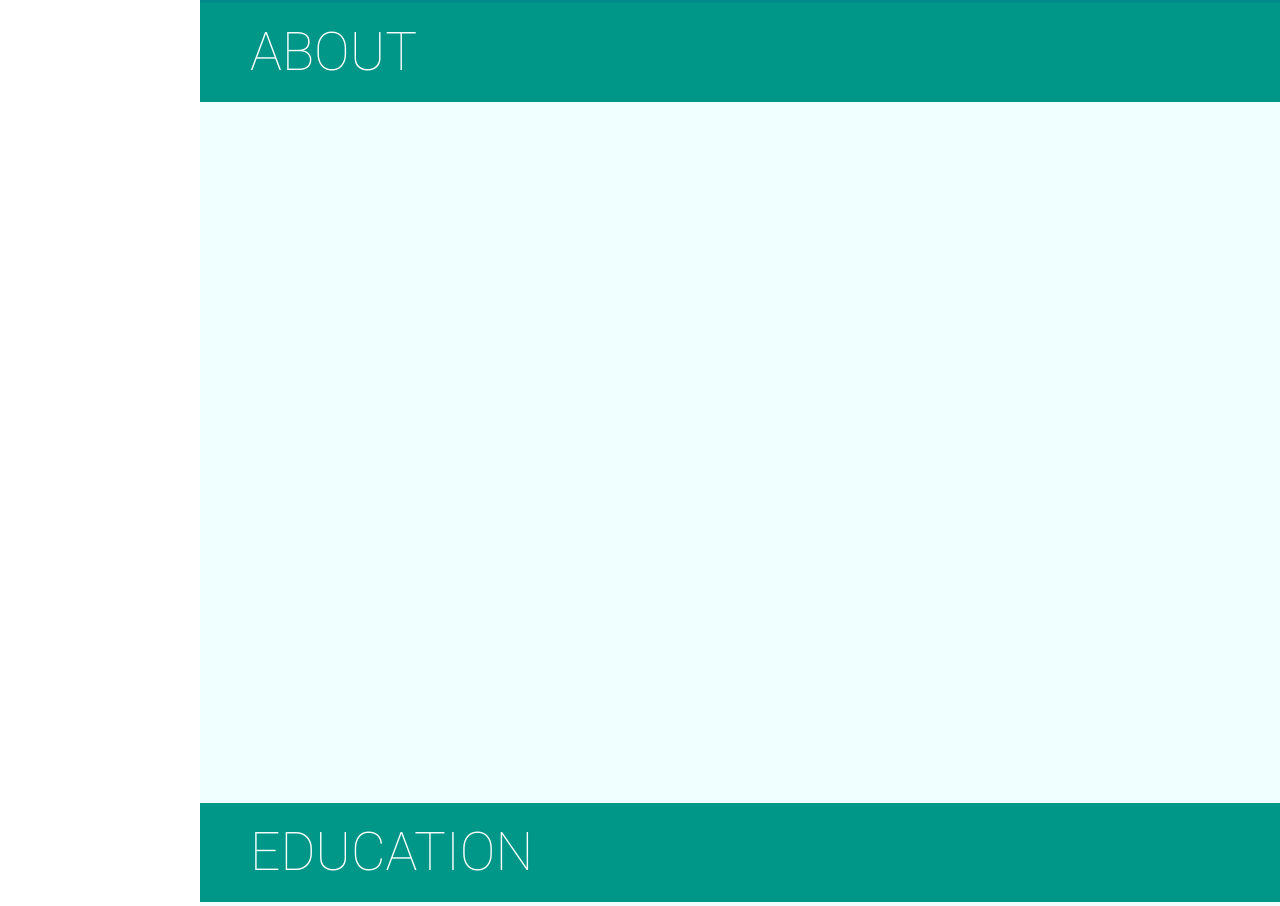
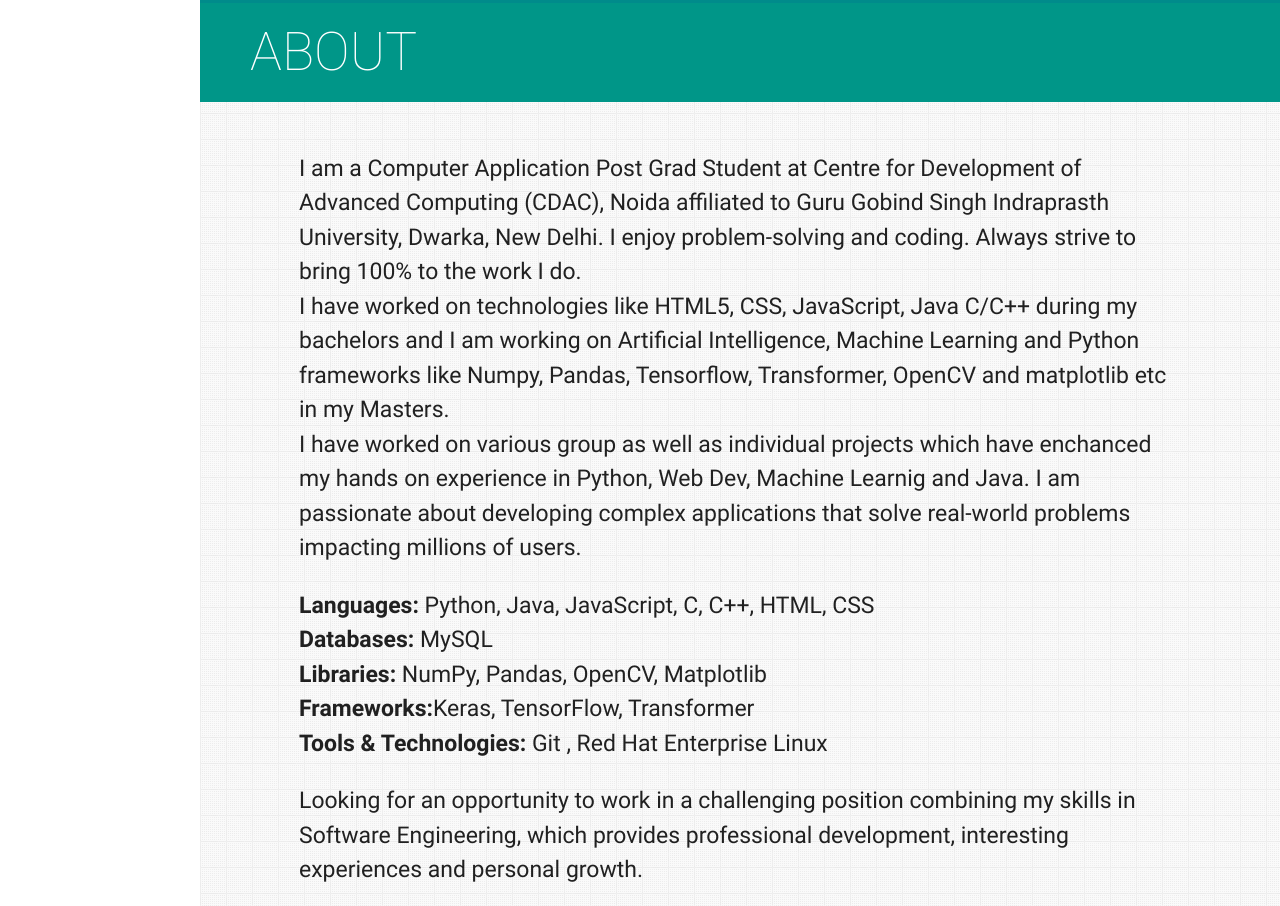
Before and after one commit to priyanshurajput198/portfolio, a plain HTML site: page index.html in a window 1280 px wide. Shown: the part 797-1703 px from the top of the page. Drawn offline with nearby package versions, Linux system fonts and the light colour scheme.

Commit message:
About Added

```diff
--- a/assets/css/style.css
+++ b/assets/css/style.css
@@ -6,7 +6,9 @@
 /* html{
     margin-top: -27px;
 } */
-
+ /* main{
+    background-image: url('assets/img/ProfilePhoto.jpg');
+ } */
 
 /* Navigation Bar Fixed */
 .side-nav{
@@ -84,6 +86,7 @@ nav i {
 .main{
     margin-left: 200px;
     background-color: azure;
+    background: url(../../assets/img/bg.png) repeat;
     height: 100%;
     padding-top: -27px;
     /* margin-top: -27px; */
@@ -146,6 +149,11 @@ nav i {
     position: relative;
     display: block;
     min-height: 100vh;
+    /* background-color: bisque; */
+    /* background-image: url("assets/img/Profilephoto.jpg"); */
+    /* background-image: url("img_tree.gif"), url("paper.gif"); */
+    /* background-repeat: repeat; */
+
 }
 .page-title{
     position: relative;
@@ -158,6 +166,19 @@ nav i {
     font-weight: 100;
 }
 
+.container-section{
+
+    margin: 50px;
+}
+.section-content{
+    padding-left: 5%;
+    padding-right: 5%;
+    align-content: space-between;
+    font-size: 23px;
+}
+/* .section-content p{
+    font-size: 20px;
+} */
 
 
 
--- a/index.html
+++ b/index.html
@@ -113,8 +113,44 @@
 
         <section class="sections section2 scrollspy" id="about">
             <h2 class="page-title white-text teal">ABOUT</h2>
-            <div class="container2 container main-about">
+            <div class="container2 container-section main-about">
+                <div class="section-content">
+                    <p>
+                        I am a Computer Application Post Grad Student at Centre for Development of Advanced Computing
+                        (CDAC), Noida affiliated to Guru Gobind Singh Indraprasth University, Dwarka, New Delhi.
+                        I enjoy problem-solving and coding. Always strive to bring 100% to the work I do.
+                        <br>
+                        I have worked on technologies like HTML5, CSS, JavaScript, Java C/C++ during my bachelors and I
+                        am working on Artificial Intelligence, Machine Learning and Python frameworks like Numpy,
+                        Pandas, Tensorflow, Transformer, OpenCV and matplotlib etc in my Masters.
+                        <br>
+                        I have worked on various group as well as individual projects which have enchanced my hands on
+                        experience in Python, Web Dev, Machine Learnig and Java.
 
+                        I am passionate about developing complex applications that solve real-world problems impacting
+                        millions of users.
+                    </p>
+                    <p>
+                    <ul>
+                        <li><b>Languages:</b> Python, Java, JavaScript, C, C++, HTML, CSS</li>
+                        <li><b>Databases:</b> MySQL</li>
+                        <li><b>Libraries:</b> NumPy, Pandas, OpenCV, Matplotlib</li>
+                        <li><b>Frameworks:</b>Keras, TensorFlow, Transformer </li>
+                        <li><b>Tools & Technologies:</b> Git , Red Hat Enterprise Linux </li>
+                    </ul>
+
+                    </p>
+
+
+                    <p>
+                        Looking for an opportunity to work in a challenging position combining my skills in Software
+                        Engineering,
+                        which provides professional development, interesting experiences and personal growth.
+                    </p>
+
+
+
+                </div>
 
 
 
@@ -206,12 +242,12 @@
                             style="padding-left: 25px; font-size:25px;color: grey;">github.com/priyanshurajput198</a></a>
                 </p>
                 <p>
-                    <a href="http://linkedin.com/in/priyanshurajput1005" target="_blank"
-                        data-position="top" data-tooltip="View Priyanshu on LinkedIn"
+                    <a href="http://linkedin.com/in/priyanshurajput1005" target="_blank" data-position="top"
+                        data-tooltip="View Priyanshu on LinkedIn"
                         class="btn-floating btn-large blue-grey tooltipped contact-info linkedin"><i
-                            class="fa fa-linkedin"></i><a
-                            href="http://linkedin.com/in/priyanshurajput1005" class="hoverline"
-                            target="_blank" style="padding-left: 25px; font-size:25px;color: grey;">linkedin.com/in/priyanshurajput1005</a></a>
+                            class="fa fa-linkedin"></i><a href="http://linkedin.com/in/priyanshurajput1005"
+                            class="hoverline" target="_blank"
+                            style="padding-left: 25px; font-size:25px;color: grey;">linkedin.com/in/priyanshurajput1005</a></a>
                 </p>
 
 
```
